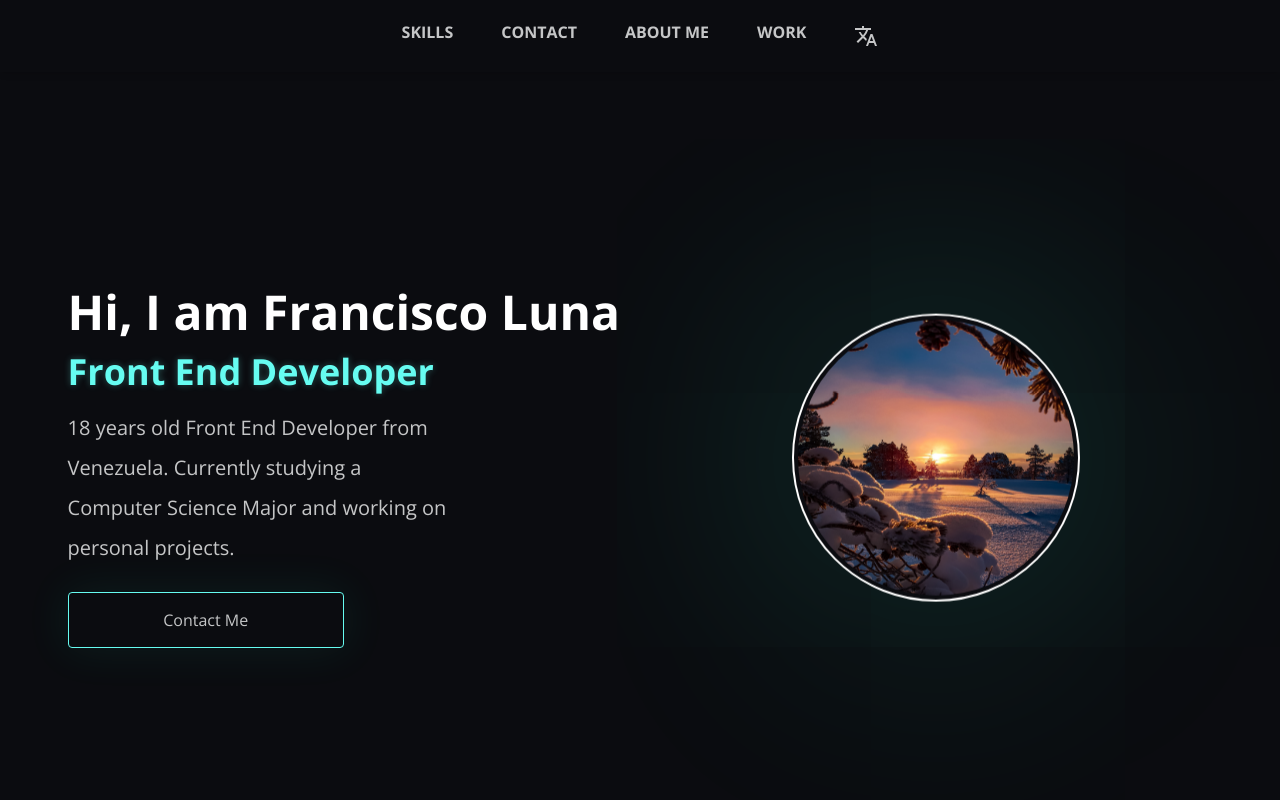
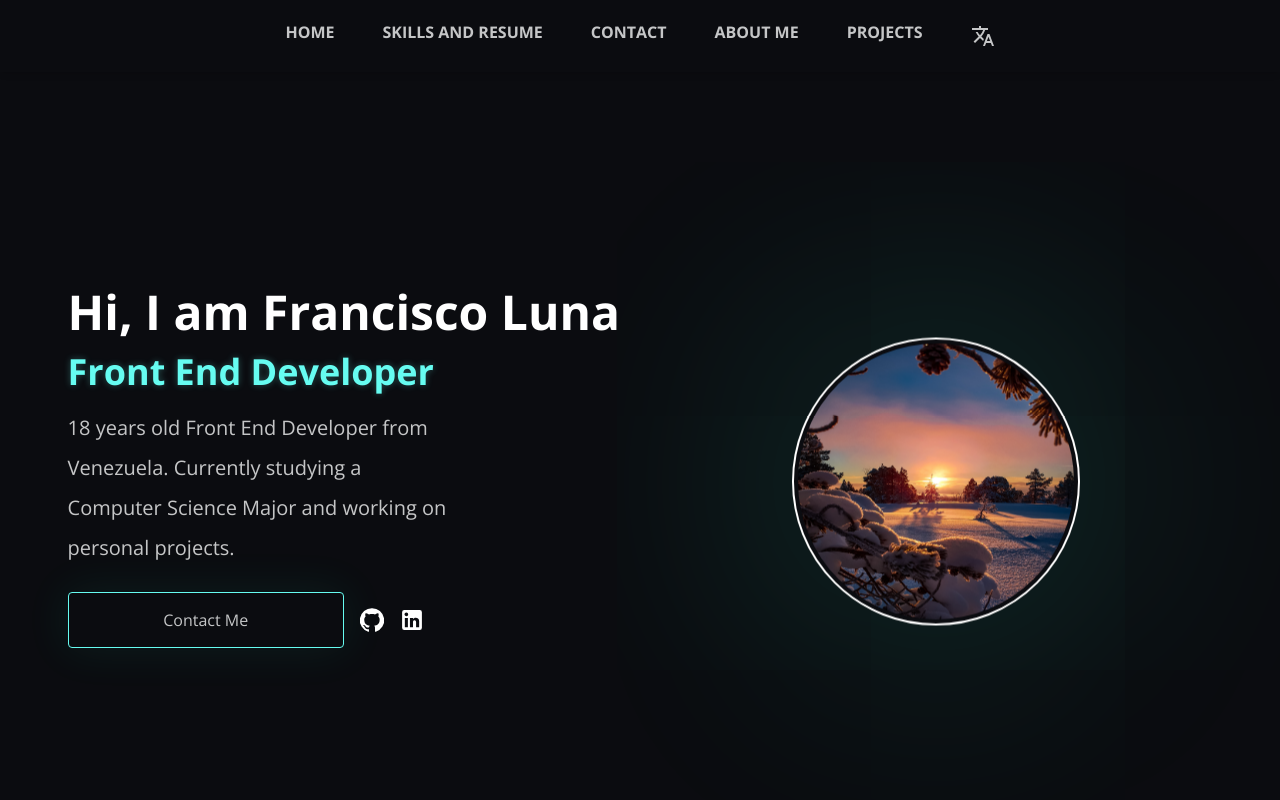
Before and after one commit to franciscoluna-28/portfolio-project-v1, a React (Vite) app: page / in a window 1280 px wide. Shown: the top 800 px of the page. Built offline with nearby package versions, Linux system fonts and the light colour scheme.

Commit message:
updated links and layouts

```diff
--- a/src/assets/components/Header.tsx
+++ b/src/assets/components/Header.tsx
@@ -2,42 +2,55 @@ import TranslateIcon from "@mui/icons-material/Translate";
 import "../styles/navbar.css";
 
 const Header = () => {
+
+  const scrollToDiv = (divID: string) => (event: React.MouseEvent<HTMLSpanElement>): void => {
+    const divElement = document.getElementById(divID);
+    if (divElement) divElement.scrollIntoView({ behavior: 'smooth' });
+  };
+
   return (
     <>
       <div className="py-6 flex justify-center
       w-full m-0 sticky top-0 overflow-auto self-start z-20 bg-main-extra-dark-blue shadow-md">
 
           <ul className="ulNav max-1023:hidden">
-            <li className="liNav">
-              <a href="#">
-                <span className="link link-underline link-underline-black text-gray">
-                  skills
+          <li className="liNav">
+              <a href="#home">
+                <span className="text-gray">
+              home
                 </span>
               </a>
             </li>
             <li className="liNav">
-              <a href="#">
-                <span className="link link-underline link-underline-black text-gray">
+              <a href="#skills">
+                <span className="link link-underline link-underline-black text-gray"onClick={scrollToDiv("skills")} >
+                  skills and resume
+                </span>
+              </a>
+            </li>
+            <li className="liNav">
+              <a href="#contact">
+                <span className="link link-underline link-underline-black text-gray" >
                   contact
                 </span>
               </a>
             </li>
             <li className="liNav">
-              <a href="#">
-                <span className="link link-underline link-underline-black text-gray">
+              <a href="#about">
+                <span className="link link-underline link-underline-black text-gray" onClick={scrollToDiv("about")}>
                   about me
                 </span>
               </a>
             </li>
             <li className="liNav">
-              <a href="#">
-                <span className="link link-underline link-underline-black text-gray">
-                  work
+              <a href="#projects">
+                <span className="link link-underline link-underline-black text-gray" onClick={scrollToDiv("projects")}>
+                  projects
                 </span>
               </a>
             </li>
             <li className="liNav">
-              <a href="#">
+              <a href="#translate">
                 <span className="text-gray">
                   <TranslateIcon />
                 </span>
--- a/src/assets/components/Home/Section-1/LandingSection.tsx
+++ b/src/assets/components/Home/Section-1/LandingSection.tsx
@@ -6,11 +6,11 @@ import "../../../style-utils/utils.css";
 
 const LandingSection = () => {
   return (
-    <div className="bg-main-extra-dark-blue min-h-screen flex text-center justify-center items-center max-639:px-16">
-      <div className="grid grid-cols-2 gap-10 max-1279:flex max-1279:grid-cols-none">
-        <div className="order-last flex justify-center items-center max-1279:hidden">
+    <div className="primary-div-up min-h-screen flex text-center justify-center items-center max-639:px-16 clamp" id="home">
+      <div className="grid grid-cols-2 gap-10 max-1279:flex max-1279:grid-cols-none max-1279:flex-col-reverse">
+        <div className="order-last flex justify-center items-center max-1279:flex max-1279:justify-center">
           <img
-            className="h-72 w-72 rounded-full glow-main border-white border-2 border-double main-image p-1 floating"
+            className="h-72 w-72 rounded-full max-1279:h-48 max-1279:w-48 glow-main border-white border-2 border-double main-image p-1 floating max-767:h-32 max-767:w-32"
             src={myPhoto}
           ></img>
         </div>
@@ -33,8 +33,8 @@ const LandingSection = () => {
             <button className="bg-transparent hover:bg-main-cyan flex justify-items-start justify-center items-center duration-300 ease-in h-14 text-silver font-regular hover:text-main-extra-dark-blue w-1/2 border border-main-cyan hover:border-transparent rounded glow-secondary">
               Contact Me
             </button>
-            {/*       <GitHubIcon className="text-white scale-110 max-639:hidden max-639:opacity-0"/>
-      <LinkedInIcon className="text-white scale-110 max-639:hidden max-639:opacity-0"/> */}
+                   <a href="https://github.com/franciscoluna-28"><GitHubIcon className="text-white scale-110"></GitHubIcon></a>
+                   <a href="https://www.linkedin.com/in/franciscoluna28/"><LinkedInIcon className="text-white scale-110"></LinkedInIcon></a>
           </div>
         </div>
       </div>
```
